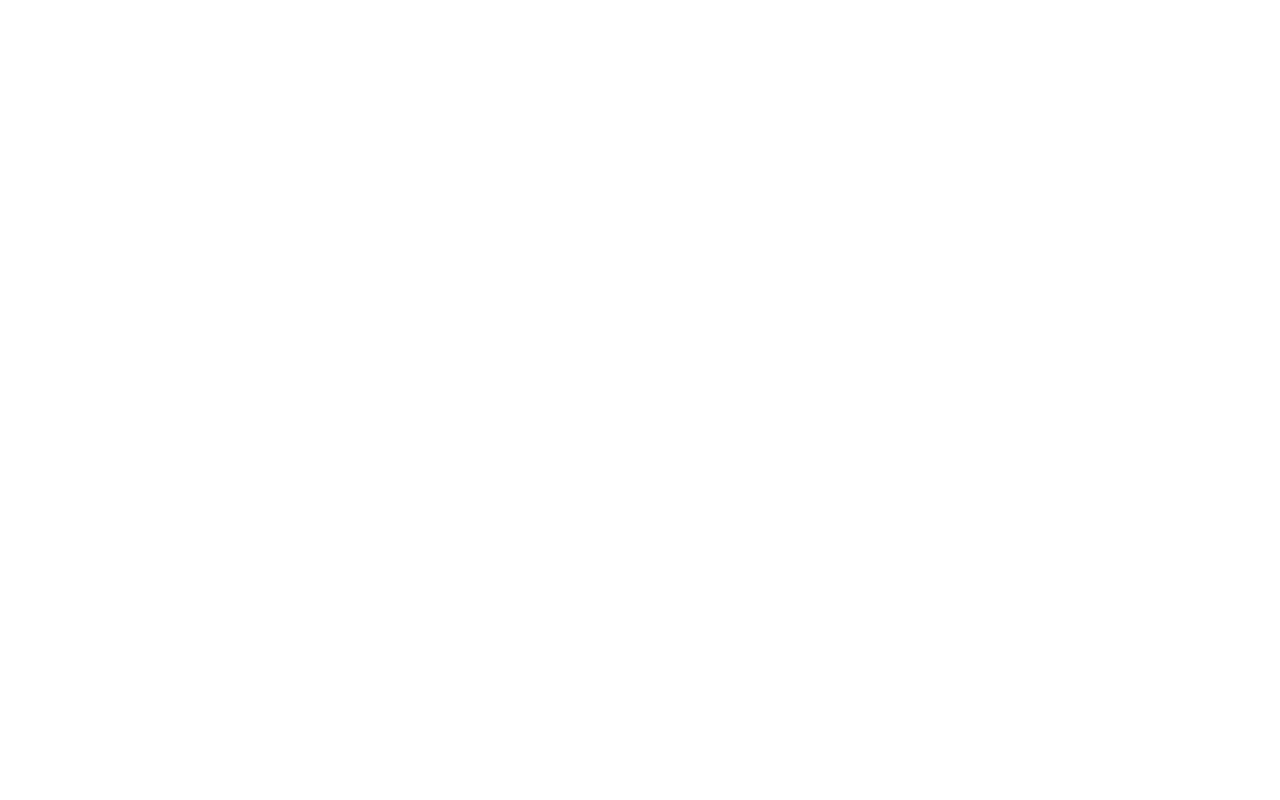
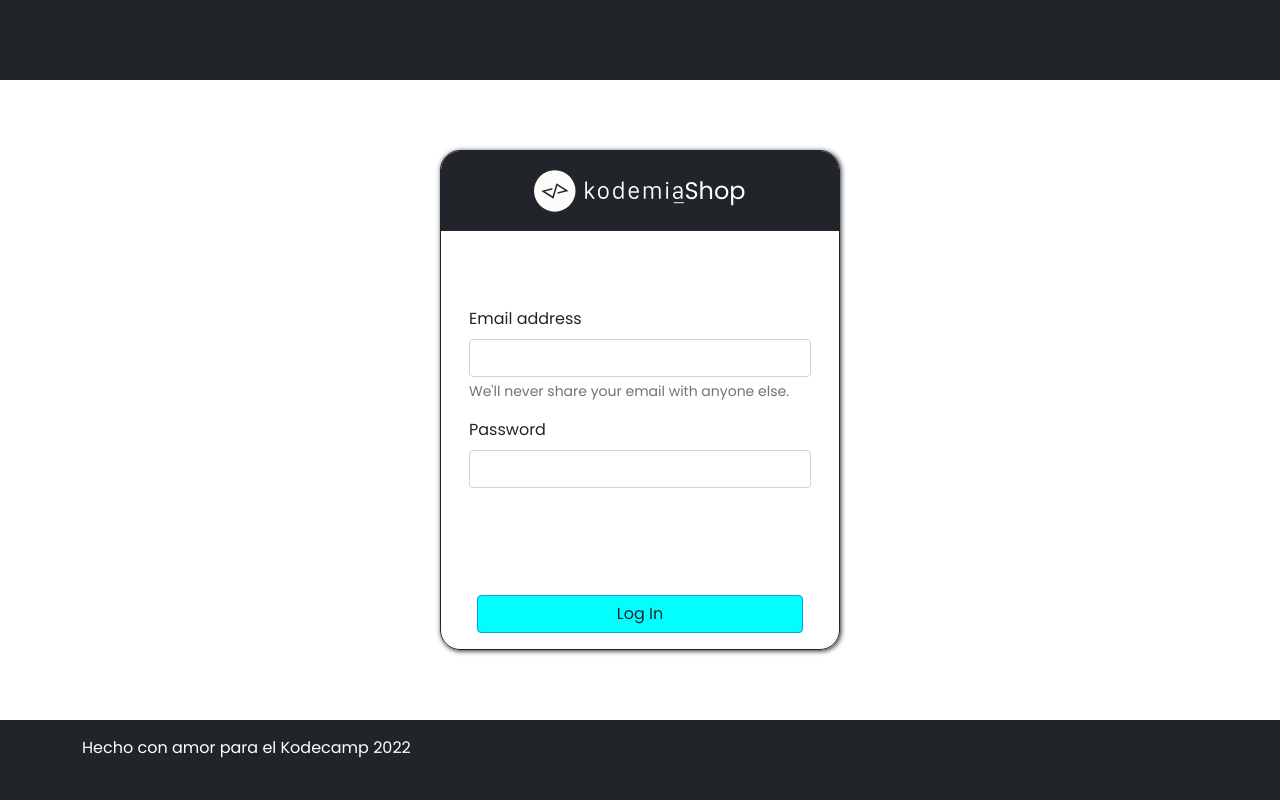
Before and after one commit to JoseSom/KodeCampShop, a plain HTML site: page login.html in a window 1280 px wide. Drawn offline with Linux system fonts and the light colour scheme.

Commit message:
Se añade el login

```diff
--- /dev/null
+++ b/css/login.css
@@ -0,0 +1,69 @@
+:root {
+    --main-principal-color-cian: #00ffff;
+    --main-principal-color-gray: #bdbdbd;
+    --main-secondary-color-blue: #0c9de8;
+    --main-common-color-white: #fff;
+    --main-common-color-black: #212529;
+}
+
+@font-face {
+    font-family: "Poppins-Regular";
+    src: url(/assets/fonts/Poppins/Poppins-Regular.ttf);
+}
+
+@font-face {
+    font-family: "Poppins-Bold";
+    src: url(/assets/fonts/Poppins/Poppins-Bold.ttf);
+}
+
+@font-face {
+    font-family: "Poppins-Italic";
+    src: url(/assets/fonts/Poppins/Poppins-Italic.ttf);
+}
+
+@font-face {
+    font-family: "Poppins-Light";
+    src: url(/assets/fonts/Poppins/Poppins-Light.ttf);
+}
+
+*{
+    font-family: "Poppins-Regular";
+    margin: 0px;
+    padding: 0px;
+}
+
+body{
+    width: 100%;
+    height: 100vh;
+}
+
+header{
+    width: 100%;
+    height: 10vh;
+    background-color: var(--main-common-color-black);
+}
+
+
+footer{
+    width: 100%;
+    height: 10vh;
+    background-color: var(--main-common-color-black);
+    color: var(--main-common-color-white);
+}
+
+#main-card-login{
+    overflow: hidden;
+    width: 400px;
+    height: 500px;
+    border: 1px solid var(--main-common-color-black);
+    border-radius: 20px;
+    box-shadow: 1px 1px 5px var(--main-common-color-black);
+}
+
+#main-card-header{
+    width: 100%;
+    height: 10vh;
+    font-size: x-large;
+    color: var(--main-common-color-white);
+    background-color: var(--main-common-color-black);
+}
--- a/css/styles.css
+++ b/css/styles.css
@@ -33,6 +33,8 @@
 }
 
 body{
+    width: 100%;
+    height: 100%;
     background-color: var(--main-common-color-white);
 }
 
--- a/login.html
+++ b/login.html
@@ -1,12 +1,68 @@
 <!DOCTYPE html>
 <html lang="en">
+
 <head>
     <meta charset="UTF-8">
     <meta http-equiv="X-UA-Compatible" content="IE=edge">
     <meta name="viewport" content="width=device-width, initial-scale=1.0">
     <title>Login</title>
+
+    <script src="https://kit.fontawesome.com/572c286013.js" crossorigin="anonymous"></script>
+    <script src="js/bootstrap.bundle.js"></script>
+    <link href="css/bootstrap.css" rel="stylesheet">
+    <link href="css/login.css" rel="stylesheet">
 </head>
-<body>
 
+<body class="d-flex flex-column align-items-center justify-content-center">
+    <!-- Start Header-->
+    <header class="mb-auto">
+    </header>
+    <!-- End Header-->
+
+
+    <main>
+        <section id="main-card-login" class="d-flex flex-column align-items-center justify-content-center">
+            <div id="main-card-header" class="d-flex align-items-center justify-content-center mb-auto">
+                <div class="d-flex align-items-center">
+                    <img src="assets/img/kodemia-logo.svg" alt="" width="150" height="50"><span id="text-logo"
+                        class="">Shop</span>
+                </div>
+            </div>
+            <div class="main-card-body p-3">
+                <form>
+                    <div class="mb-3">
+                        <label for="exampleInputEmail1" class="form-label">Email address</label>
+                        <input type="email" class="form-control" id="exampleInputEmail1" aria-describedby="emailHelp">
+                        <div id="emailHelp" class="form-text">We'll never share your email with anyone else.
+                        </div>
+                    </div>
+                    <div class="mb-3">
+                        <label for="exampleInputPassword1" class="form-label">Password</label>
+                        <input type="password" class="form-control" id="exampleInputPassword1">
+                    </div>
+                </form>
+            </div>
+
+            <div class="main-card-footer mt-auto" style="width: 90%;">
+                <div class="d-grid gap-2 m-3">
+                    <button class="btn btn-primary" type="button">Log In</button>
+                </div>
+            </div>
+        </section>
+    </main>
+
+    <!-- Start Footer-->
+    <footer class="mt-auto">
+        <div class="container">
+            <div class="row mt-2">
+                <div class="col-6">
+                    <p class="my-2">Hecho con amor para el Kodecamp 2022</p>
+                </div>
+            </div>
+        </div>
+    </footer>
+    <!-- End Footer-->
 </body>
+
+
 </html>
```
